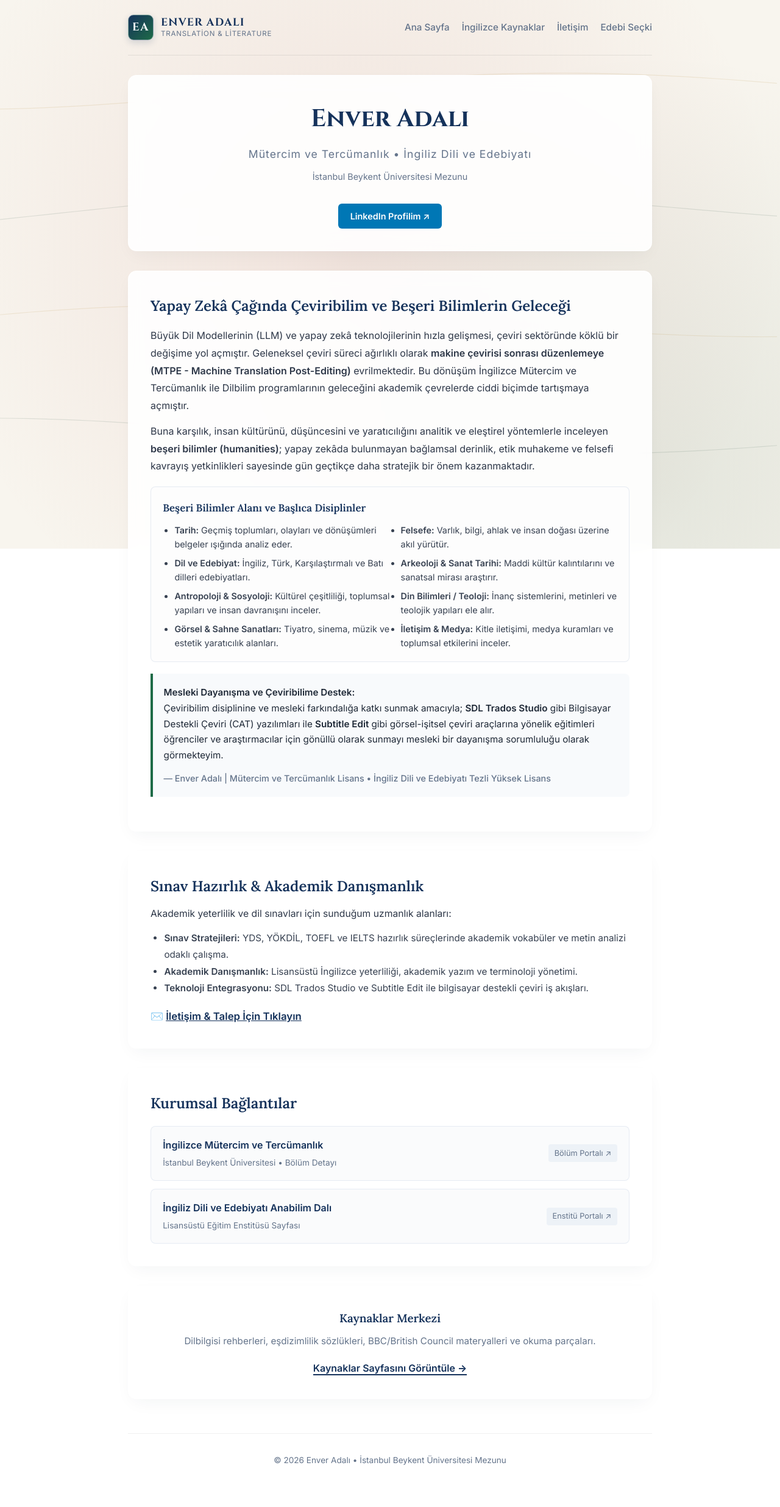
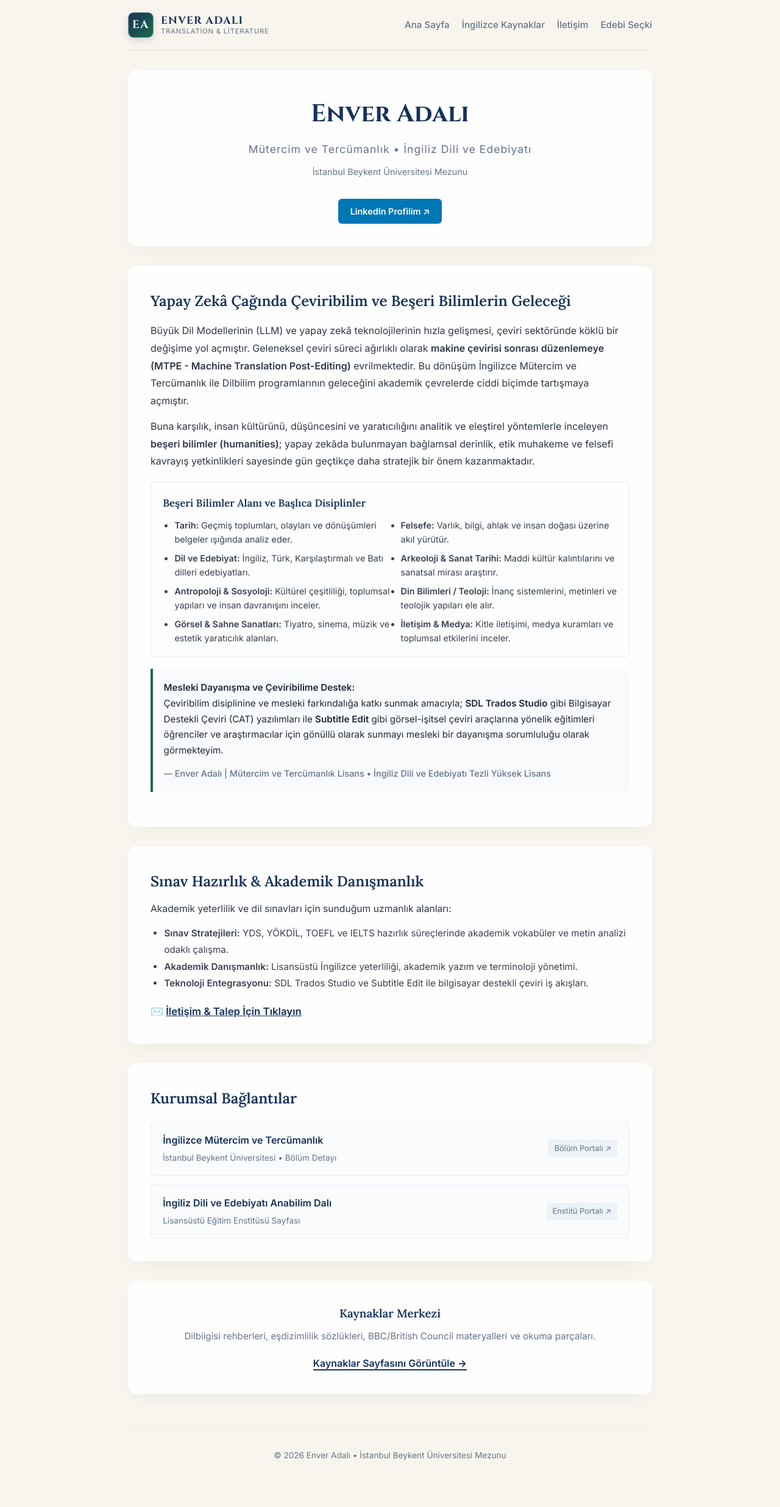
Before and after one commit to adalienver/adalienver.github.io, a Jekyll site: the page built from index.md, in a window 1280 px wide. Shown: the whole page at 61% size. Built offline with Jekyll 4.4.1, drawn with Linux system fonts in a browser that asks for light colours.

Commit message:
Update default.html

```diff
--- a/_layouts/default.html
+++ b/_layouts/default.html
@@ -2,7 +2,7 @@
 <html lang="tr">
 <head>
   <meta charset="UTF-8">
-  <meta name="viewport" content="width=device-width, initial-scale=1.0">
+  <meta name="viewport" content="width=device-width, initial-scale=1.0, maximum-scale=5.0">
   <title>{{ page.title }} | {{ site.title }}</title>
   <meta name="description" content="{{ site.description }}">
 
@@ -21,7 +21,20 @@
       --border: rgba(226, 232, 240, 0.8);
     }
 
-    * { box-sizing: border-box; margin: 0; padding: 0; }
+    * {
+      box-sizing: border-box;
+      margin: 0;
+      padding: 0;
+    }
+
+    /* BEYAZ BOŞLUK VE YATAY TAŞMAYI KESEN KURALLAR */
+    html, body {
+      width: 100%;
+      max-width: 100%;
+      overflow-x: hidden !important;
+      position: relative;
+      background: #f8f5ee;
+    }
 
     #bg-canvas {
       position: fixed;
@@ -39,24 +52,25 @@
       line-height: 1.75;
       padding: 0 1rem 4rem;
       min-height: 100vh;
-      background: transparent;
     }
 
     .container {
       max-width: 860px;
+      width: 100%;
       margin: 0 auto;
       position: relative;
       z-index: 1;
     }
 
-    /* ÜST MENÜ & EA MONOGRAM ROZET */
+    /* MASAÜSTÜ NAVİGASYON */
     nav.academic-nav {
       display: flex;
       justify-content: space-between;
       align-items: center;
-      padding: 1.5rem 0;
+      padding: 1.25rem 0;
       border-bottom: 1px solid rgba(0, 0, 0, 0.08);
       margin-bottom: 2rem;
+      gap: 1rem;
     }
 
     .nav-brand-box {
@@ -65,6 +79,7 @@
       gap: 12px;
       text-decoration: none !important;
       transition: transform 0.2s ease;
+      flex-shrink: 0;
     }
     .nav-brand-box:hover {
       transform: translateY(-1px);
@@ -97,22 +112,25 @@
     .brand-name {
       font-family: 'Cinzel', serif;
       font-weight: 700;
-      font-size: 1.1rem;
+      font-size: 1.08rem;
       color: var(--primary);
       letter-spacing: 1.2px;
+      white-space: nowrap;
     }
 
     .brand-sub {
-      font-size: 0.72rem;
+      font-size: 0.7rem;
       font-family: 'Inter', sans-serif;
       color: var(--muted);
       text-transform: uppercase;
       letter-spacing: 0.8px;
       margin-top: 2px;
+      white-space: nowrap;
     }
 
     .nav-links {
       display: flex;
+      align-items: center;
       gap: 1.25rem;
     }
     .nav-links a {
@@ -122,9 +140,52 @@
       font-size: 0.95rem;
       cursor: pointer;
       transition: color 0.2s ease;
+      white-space: nowrap !important; /* Kelimelerin bölünmesini (Ana & Sayfa gibi) engeller */
     }
     .nav-links a:hover {
       color: var(--primary) !important;
+    }
+
+    /* MOBİL İÇİN TAM DÜZELTME (AKILLI DİKEY YERLEŞİM) */
+    @media (max-width: 768px) {
+      body {
+        padding: 0 0.75rem 3rem;
+      }
+
+      nav.academic-nav {
+        flex-direction: column;
+        align-items: center;
+        text-align: center;
+        gap: 0.85rem;
+        padding: 1rem 0;
+        margin-bottom: 1.5rem;
+      }
+
+      .nav-brand-box {
+        margin-bottom: 0.25rem;
+      }
+
+      .nav-links {
+        display: flex;
+        flex-wrap: wrap;
+        justify-content: center;
+        gap: 0.45rem;
+        width: 100%;
+      }
+
+      .nav-links a {
+        font-size: 0.82rem;
+        padding: 0.35rem 0.65rem;
+        background: rgba(255, 255, 255, 0.75);
+        border: 1px solid rgba(226, 232, 240, 0.9);
+        border-radius: 8px;
+        white-space: nowrap !important;
+        box-shadow: 0 1px 3px rgba(0, 0, 0, 0.03);
+      }
+
+      .card {
+        padding: 1.5rem 1.15rem !important;
+      }
     }
 
     /* KARTLAR */
@@ -144,6 +205,7 @@
     h1, h2, h3, h4 {
       font-family: 'Lora', serif;
       color: var(--primary);
+      word-wrap: break-word;
     }
 
     .abstract-quote {
@@ -186,6 +248,7 @@
       border-radius: 8px;
       text-decoration: none;
       color: var(--text) !important;
+      gap: 0.5rem;
     }
     .portal-item:hover {
       background: #ffffff;
@@ -198,6 +261,7 @@
       background: #edf2f7;
       padding: 0.2rem 0.6rem;
       border-radius: 4px;
+      white-space: nowrap;
     }
 
     footer {
@@ -307,6 +371,12 @@
         <div class="option-desc">Çeviribilim ve mütercim-tercümanlık öğrencileri/mezunları için Zoom üzerinden ücretsiz yazılım eğitimleri.</div>
       </a>
 
+      <a href="mailto:{{ site.email }}?subject=Tez%20Formatlama%20Talebi%20(Word)&body=Merhaba,%0D%0A%0D%0AYüksek%20Lisans%20/%20Doktora%20tezim%20için%20üniversite%20enstitü%20kılavuzuna%20uygun%20Word%20şablonu%20ve%20formatlama%20desteği%20almak%20istiyorum.%0D%0A%0D%0AAd-Soyad:%20%0D%0AÜniversite/Enstitü:%20%0D%0ASayfa%20Sayısı:%20" class="service-option paid">
+        <div class="badge-paid">Ücretli Hizmet</div>
+        <div class="option-title">📄 Tez Word Şablonu & Formatlama</div>
+        <div class="option-desc">Tezli Yüksek Lisans ve Doktora tezleri için üniversite yazım kılavuzlarına tam uyumlu profesyonel Word dosyası hazırlama.</div>
+      </a>
+
       <a href="mailto:{{ site.email }}?subject=Web%20Sitesi%20Kurulum%20Talebi&body=Merhaba,%0D%0A%0D%0APortfolyo%20/%20Akademik%20tanıtım%20için%20web%20sitesi%20kurulumu%20hakkında%20bilgi%20almak%20istiyorum.%0D%0A%0D%0AAd-Soyad:%20%0D%0AIstediğim%20Site%20Türü:%20" class="service-option paid">
         <div class="badge-paid">Ücretli Hizmet</div>
         <div class="option-title">🌐 Kişisel / Akademik Web Sitesi Kurulumu</div>
```
